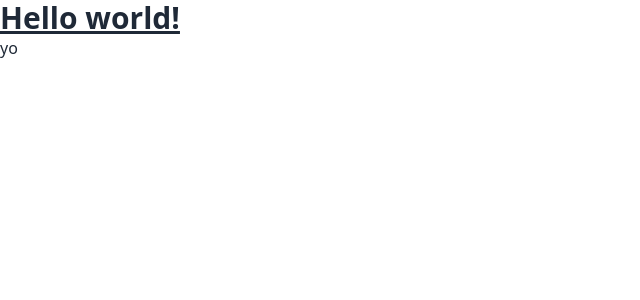
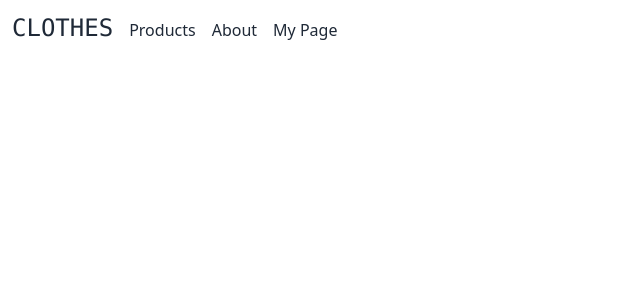
Before and after one commit to Mlaurgaard/vue-prios-term-two, a Vue app: page / in a window 1280 px wide. Shown: the top 300 px of the page, without its empty margins (0-640 px from the left). Built offline with nearby package versions, Linux system fonts and the light colour scheme.

Commit message:
General mapping and setup
Added several 'View' components in views folder.
Setup template elements in all 'View' components.
Added Icon folder under "./assests".
Started setting up global navbar under ".components/layout".
Added links to other pages in navbar, (router not setup correctly yet).

```diff
--- a/src/App.vue
+++ b/src/App.vue
@@ -1,7 +1,12 @@
-<script setup>
-import { RouterLink, RouterView } from "vue-router";
-</script>
-
 <template>
+  <NavBar />
   <RouterView />
 </template>
+
+<script setup>
+/*
+Imports
+*/
+import { RouterLink, RouterView } from "vue-router";
+import NavBar from "@/components/layout/NavBar.vue";
+</script>
--- /dev/null
+++ b/src/components/layout/NavBar.vue
@@ -0,0 +1,22 @@
+<template>
+  <nav class="flex">
+    <div class="p-3 space-x-4">
+      <RouterLink class="font-mono text-2xl" to="/">CLOTHES</RouterLink>
+      <RouterLink class="" to="/ProductsView">Products</RouterLink>
+      <RouterLink class="" to="/AboutView">About</RouterLink>
+      <RouterLink class="" to="/UserView">My Page</RouterLink>
+    </div>
+  </nav>
+</template>
+
+<script setup>
+/*
+Imports
+*/
+import { ref } from "vue";
+
+/*
+Mobile nav
+*/
+const showMobileNav = ref(false);
+</script>
--- a/src/router/index.js
+++ b/src/router/index.js
@@ -1,5 +1,8 @@
 import { createRouter, createWebHistory } from "vue-router";
 import HomeView from "../views/HomeView.vue";
+import ProductsView from "../views/ProductsView.vue";
+import AboutView from "../views/AboutView.vue";
+import UserView from "../views/UserView.vue";
 
 const router = createRouter({
   history: createWebHistory(import.meta.env.BASE_URL),
@@ -9,6 +12,21 @@ const router = createRouter({
       name: "home",
       component: HomeView,
     },
+    {
+      path: "/src/views/ProductsView",
+      name: "Products",
+      component: ProductsView,
+    },
+    {
+      path: "/src/views/AboutView",
+      name: "About",
+      component: AboutView,
+    },
+    {
+      path: "/src/views/UserView",
+      name: "User",
+      component: UserView,
+    },
   ],
 });
 
--- /dev/null
+++ b/src/views/AboutView.vue
@@ -0,0 +1,3 @@
+<template>
+  <div></div>
+</template>
--- a/src/views/HomeView.vue
+++ b/src/views/HomeView.vue
@@ -1,4 +1 @@
-<template>
-  <h1 className="text-3xl font-bold underline">Hello world!</h1>
-  <div>yo</div>
-</template>
+<template></template>
--- /dev/null
+++ b/src/views/ProductsView.vue
@@ -0,0 +1,3 @@
+<template>
+  <div>hei</div>
+</template>
--- /dev/null
+++ b/src/views/UserView.vue
@@ -0,0 +1,3 @@
+<template>
+  <div></div>
+</template>
```
Also changed, not shown: src/assets/Icons/clothes-round-svgrepo-com.svg (added).
